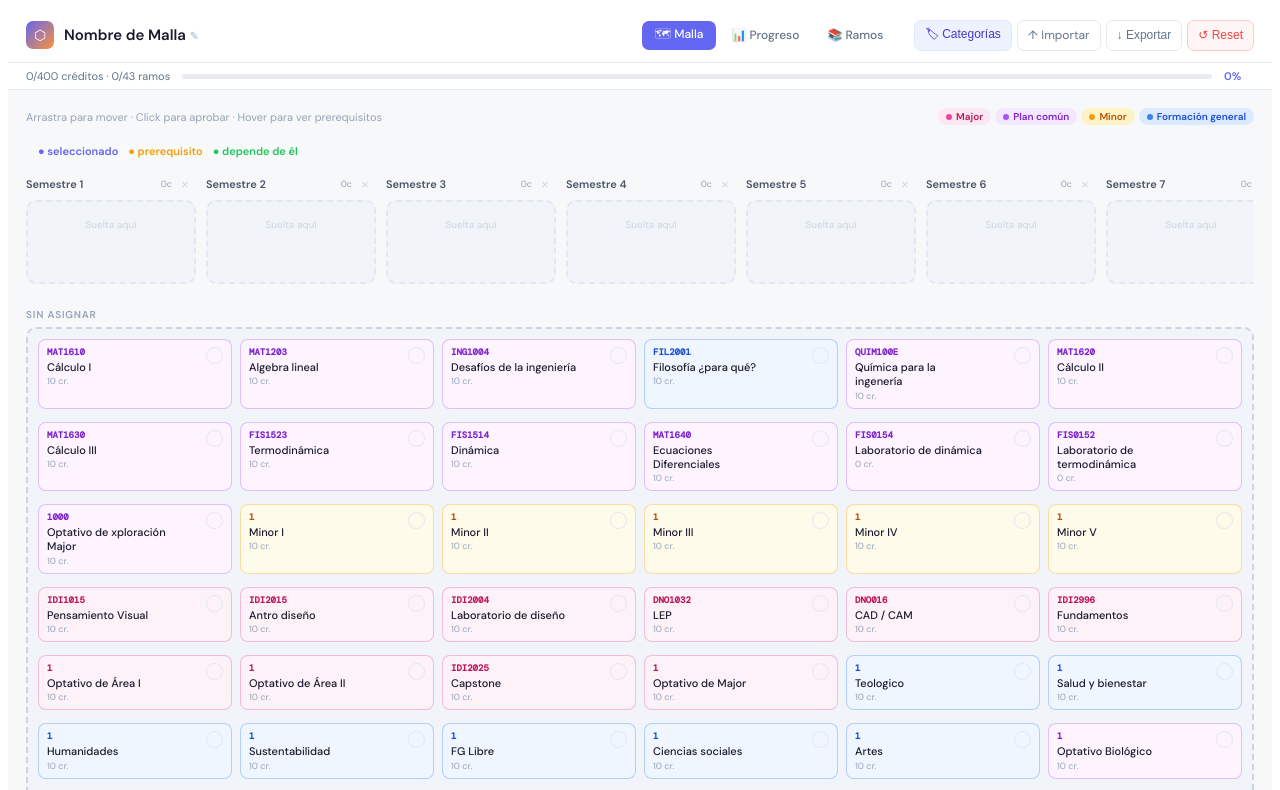
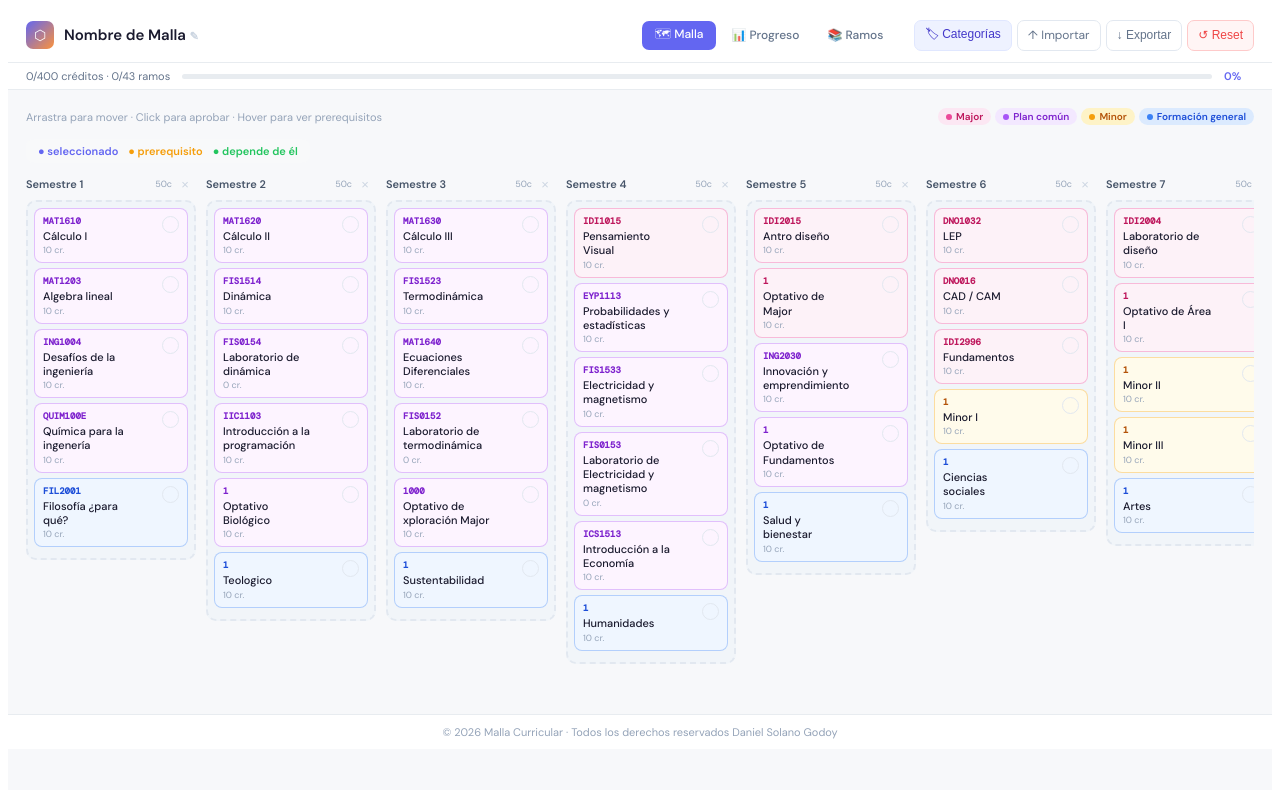
Before and after one commit to PLT-piwi/organizeUniversityMesh, a React (Vite) app: page / in a window 1280 px wide. Shown: the top 790 px of the page. Built offline with nearby package versions, Linux system fonts and the light colour scheme.

Commit message:
Update initialSemesters.js

```diff
--- a/src/data/initialSemesters.js
+++ b/src/data/initialSemesters.js
@@ -1,31 +1,93 @@
 export const INITIAL_SEMESTERS = [
-  { id: "s1", name: "Semestre 1", courses: ["c1", "c2", "c3", "c4", "c5"] },
-  { id: "s2", name: "Semestre 2", courses: ["c6", "c7", "c8", "c9", "c10"] },
   {
-    id: "s3",
-    name: "Semestre 3",
-    courses: ["c11", "c12", "c13", "c14", "c15"],
+    "id": "s1",
+    "name": "Semestre 1",
+    "courses": [
+      "c1780019511162",
+      "c1780019553098",
+      "c1780019581569",
+      "c1780019650998",
+      "c1780019624444"
+    ]
   },
   {
-    id: "s4",
-    name: "Semestre 4",
-    courses: ["c16", "c17", "c18", "c19", "c20"],
+    "id": "s2",
+    "name": "Semestre 2",
+    "courses": [
+      "c1780019808694",
+      "c1780020166076",
+      "c1780020231467",
+      "c1780021111767",
+      "c1780020962035",
+      "c1780020718570"
+    ]
   },
   {
-    id: "s5",
-    name: "Semestre 5",
-    courses: ["c21", "c22", "c23", "c24", "c25"],
+    "id": "s3",
+    "name": "Semestre 3",
+    "courses": [
+      "c1780019835743",
+      "c1780019909680",
+      "c1780020187706",
+      "c1780020320104",
+      "c1780020360924",
+      "c1780020788581"
+    ]
   },
   {
-    id: "s6",
-    name: "Semestre 6",
-    courses: ["c26", "c27", "c28", "c29", "c30"],
+    "id": "s4",
+    "name": "Semestre 4",
+    "courses": [
+      "c1780020474195",
+      "c1780021055442",
+      "c1780021006719",
+      "c1780021071943",
+      "c1780021150169",
+      "c1780020755565"
+    ]
   },
   {
-    id: "s7",
-    name: "Semestre 7",
-    courses: ["c31", "c32", "c33", "c34", "c35"],
+    "id": "s5",
+    "name": "Semestre 5",
+    "courses": [
+      "c1780020485015",
+      "c1780020682948",
+      "c1780021184944",
+      "c1780021230418",
+      "c1780020729628"
+    ]
   },
-  { id: "s8", name: "Semestre 8", courses: ["c36", "c37", "c38"] },
-  { id: "s9", name: "Semestre 9", courses: ["c39"] },
+  {
+    "id": "s6",
+    "name": "Semestre 6",
+    "courses": [
+      "c1780020507589",
+      "c1780020519284",
+      "c1780020535337",
+      "c1780020385388",
+      "c1780020860741"
+    ]
+  },
+  {
+    "id": "s7",
+    "name": "Semestre 7",
+    "courses": [
+      "c1780020497761",
+      "c1780020585627",
+      "c1780020393369",
+      "c1780020413451",
+      "c1780020888364"
+    ]
+  },
+  {
+    "id": "s8",
+    "name": "Semestre 8",
+    "courses": [
+      "c1780020648690",
+      "c1780020597697",
+      "c1780020431719",
+      "c1780020444781",
+      "c1780020836821"
+    ]
+  }
 ];
```
